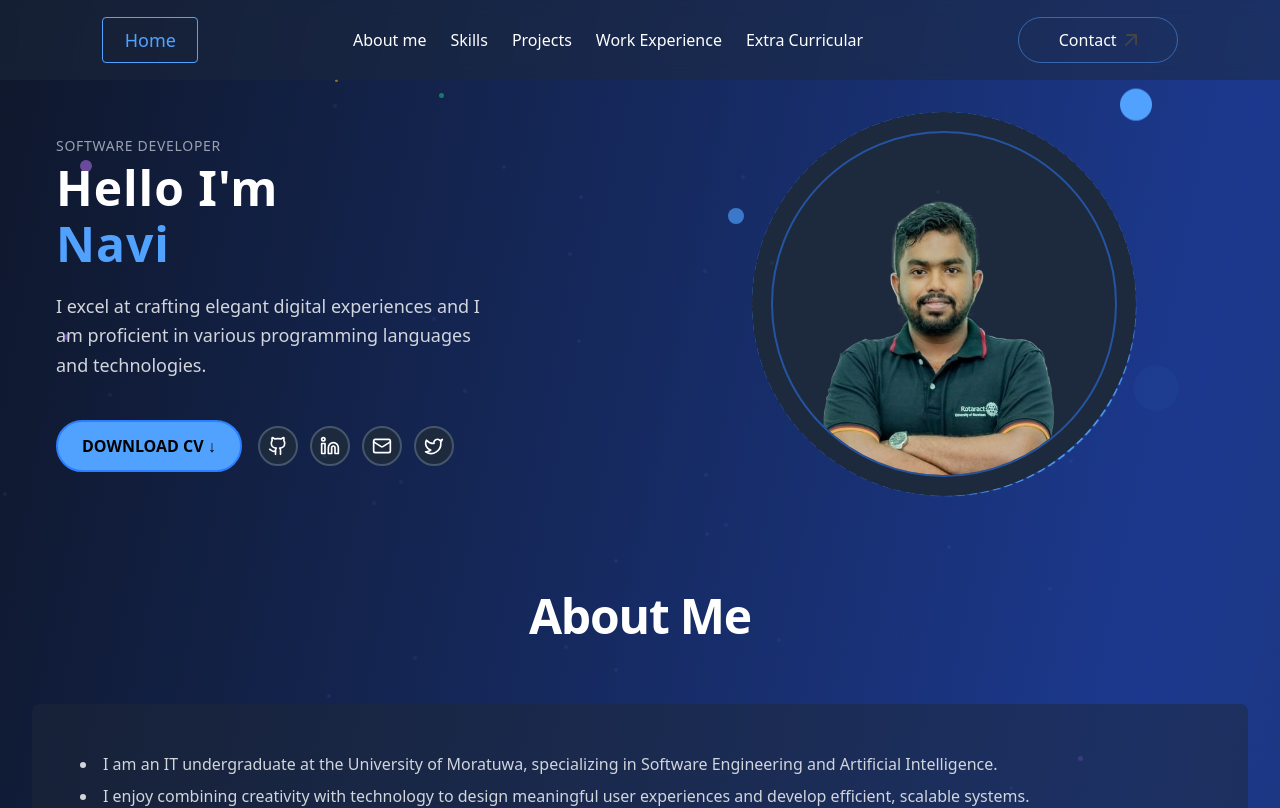
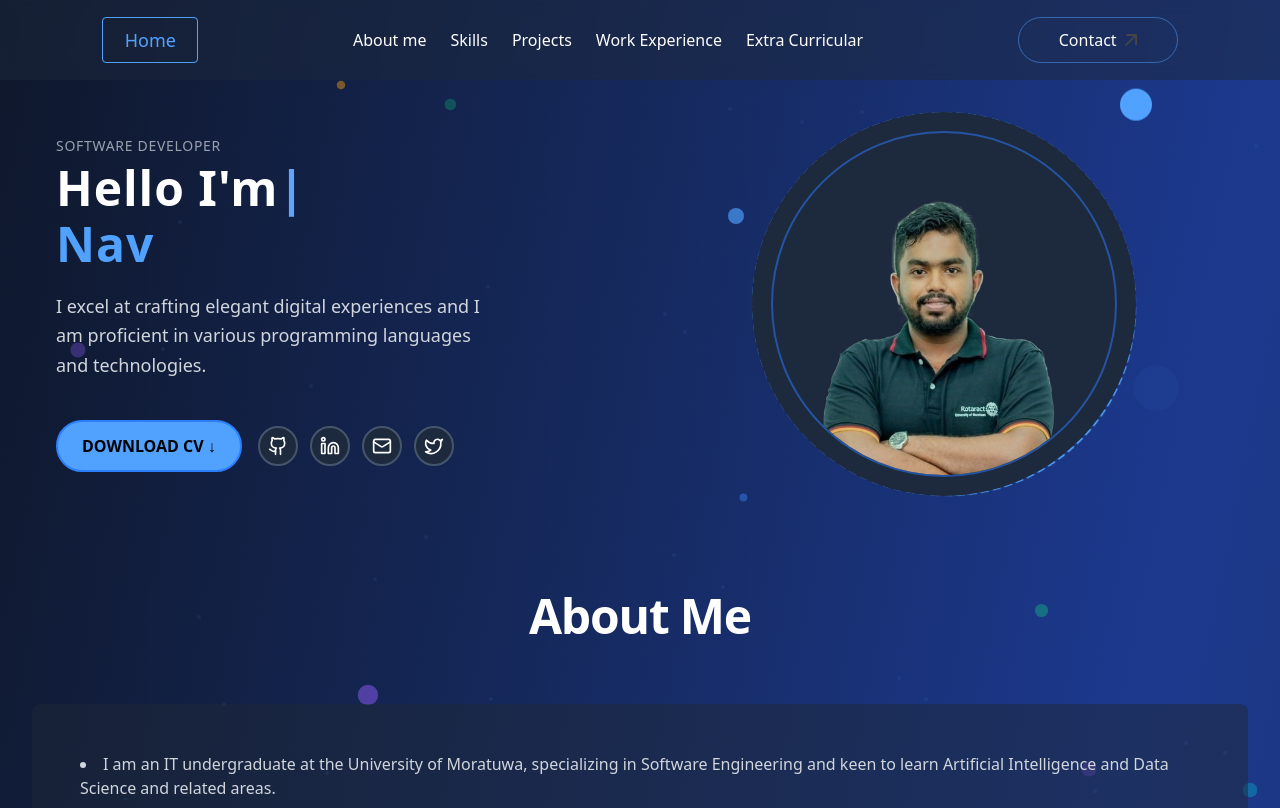
Before and after one commit to kin-lgtm/navindu-portfolio, a Next.js app: page / in a window 1280 px wide. Shown: the top 808 px of the page. Built offline with nearby package versions, Linux system fonts and the light colour scheme; a web font is replaced by a local one.

Commit message:
Update favicon and metadata

```diff
--- a/app/components/Header.jsx
+++ b/app/components/Header.jsx
@@ -8,7 +8,7 @@ import { assets } from '@/assets/assets';
 const Header = () => {
   // Typewriter effect for two-line header text
   const line1 = "Hello I'm";
-  const line2 = "Navindu Prabath Jayalth";
+  const line2 = "Navindu Prabath Jayalath";
   const [displayedLine1, setDisplayedLine1] = useState("");
   const [displayedLine2, setDisplayedLine2] = useState("");
   useEffect(() => {
--- a/app/components/Projects.jsx
+++ b/app/components/Projects.jsx
@@ -62,7 +62,7 @@ const Projects = () => {
   const DeviceMockup = ({ project }) => {
     if (project.deviceType === 'mobile') {
       return (
-        <div className="relative mx-auto">
+        <div id="projects" className="relative mx-auto">
           {/* Mobile Frame */}
           <div className="relative w-40 h-72 bg-gray-800 rounded-3xl p-2 shadow-2xl">
             <div className="w-full h-full bg-white rounded-2xl overflow-hidden relative">
@@ -83,7 +83,7 @@ const Projects = () => {
     }
 
     return (
-      <div className="relative">
+      <div  id="projects" className="relative">
         {/* Laptop Frame */}
         <div className="relative w-full max-w-sm mx-auto">
           {/* Screen */}
--- a/app/components/about-me.jsx
+++ b/app/components/about-me.jsx
@@ -57,7 +57,7 @@ const About = () => {
             className="group-hover:text-blue-300 transition-colors duration-300"
             variants={itemVariants}
           >
-            I am an IT undergraduate at the University of Moratuwa, specializing in Software Engineering and Artificial Intelligence.
+            I am an IT undergraduate at the University of Moratuwa, specializing in Software Engineering and keen to learn Artificial Intelligence and Data Science and related areas.
           </motion.li>
           <motion.li
             className="group-hover:text-blue-300 transition-colors duration-300"
--- a/app/pages/index.jsx
+++ b/app/pages/index.jsx
@@ -1,6 +1,11 @@
 "use client";
 
+
+// Clean up old comets less frequently for slower comets
+
+
 import React, { useState, useEffect } from 'react';
+import { motion } from 'framer-motion';
 import Skills from '../components/Skills';
 import Projects from '../components/Projects';
 import About from '../components/about-me';
@@ -11,43 +16,157 @@ import WorkExperience from '../components/Expirence';
 import Extracurricular from '../components/Extracurricular';
 
 const HomePage = () => {
-  const [particles, setParticles] = useState([]);
+  const [stars, setStars] = useState([]);
+  const [comets, setComets] = useState([]);
+  useEffect(() => {
+    const cleanup = setInterval(() => {
+      setComets(prevComets => prevComets.slice(-40)); // Keep only last 40 comets
+    }, 6000); // Clean up every 6 seconds
 
-  // Generate particles only on the client side
+    return () => clearInterval(cleanup);
+  }, []);
+
   useEffect(() => {
-    const newParticles = Array.from({ length: 25 }, (_, i) => ({
+    // Generate stars
+    const newStars = Array.from({ length: 50 }, (_, i) => ({
       id: i,
       x: Math.random() * 100,
       y: Math.random() * 100,
-      size: Math.random() * 4 + 2,
+      size: Math.random() * 24 + 4,
       color: ['#8b5cf6', '#3b82f6', '#10b981', '#f59e0b', '#06b6d4'][Math.floor(Math.random() * 5)],
-      delay: Math.random() * 3,
+      delay: Math.random() * 2,
     }));
-    setParticles(newParticles);
-  }, []); // Empty dependency array ensures this runs only once on mount
+    setStars(newStars);
+
+    // Generate slower, more graceful comet rain
+    const generateComets = () => {
+      const newComets = Array.from({ length: 12 }, (_, i) => ({
+        id: Date.now() + i + Math.random(), // Ensure unique IDs
+        startX: Math.random() * 100, // Random horizontal position
+        delay: Math.random() * 2, // Delay up to 2 seconds for staggering
+        speed: Math.random() * 3 + 6, // 6-9 seconds duration (much slower)
+        trailLength: Math.random() * 80 + 100, // 100-180px trail length
+      }));
+      return newComets;
+    };
+
+    setComets(generateComets());
+
+    // Generate new comets every 4 seconds for graceful timing
+    const interval = setInterval(() => {
+      setComets(prev => [...prev, ...generateComets()]);
+    }, 4000);
+
+    return () => clearInterval(interval);
+  }, []);
 
   return (
     <div className="relative min-h-screen w-full bg-gradient-to-br from-slate-900 via-blue-900 to-slate-800 overflow-hidden">
-      {/* Background Particles */}
-      {particles.map((particle) => (
-        <div
-          key={particle.id}
-          className="absolute rounded-full animate-pulse"
+      {/* Animated Stars */}
+      {stars.map((star) => (
+        <motion.div
+          key={star.id}
+          className="absolute rounded-full"
           style={{
-            left: `${particle.x}%`,
-            top: `${particle.y}%`,
-            width: `${particle.size}px`,
-            height: `${particle.size}px`,
-            backgroundColor: particle.color,
-            opacity: 0.6,
-            animationDelay: `${particle.delay}s`,
-            animationDuration: '3s',
+            left: `${star.x}%`,
+            top: `${star.y}%`,
+            width: `${star.size}px`,
+            height: `${star.size}px`,
+            backgroundColor: star.color,
+          }}
+          initial={{ opacity: 0, scale: 0.5 }}
+          animate={{
+            opacity: [0.3, 0.8, 0.3],
+            scale: [0.5, 1.2, 0.5],
+          }}
+          transition={{
+            duration: 2,
+            repeat: Infinity,
+            repeatType: 'reverse',
+            delay: star.delay,
           }}
         />
       ))}
 
+      {/* Realistic Comet Rain */}
+      {comets.map((comet) => (
+        <motion.div
+          key={comet.id}
+          className="fixed pointer-events-none"
+          style={{
+            width: '200px',
+            height: '8px',
+            zIndex: 99999, // Even higher z-index
+          }}
+          initial={{
+            x: `${comet.startX}vw`,
+            y: '-100px', // Start higher above screen
+            opacity: 0,
+          }}
+          animate={{
+            x: `${comet.startX + 15}vw`, // Gentler diagonal movement
+            y: 'calc(100vh + 100px)', // End lower below screen
+            opacity: [0, 0.8, 1, 1, 1, 0.8, 0], // More gradual fade
+          }}
+          transition={{
+            duration: comet.speed, // Now 6-9 seconds
+            delay: comet.delay,
+            ease: 'linear',
+            opacity: {
+              times: [0, 0.1, 0.2, 0.4, 0.7, 0.9, 1], // Smooth fade in and out
+            }
+          }}
+        >
+          {/* Comet Trail */}
+          <div
+            className="absolute"
+            style={{
+              width: `${comet.trailLength}px`,
+              height: '4px', // Slightly thicker
+              background: 'linear-gradient(90deg, transparent 0%, rgba(0, 255, 255, 0.5) 20%, rgba(0, 255, 255, 0.9) 60%, rgba(255, 255, 255, 1) 100%)',
+              transform: 'rotate(-25deg)', // Slightly less steep
+              transformOrigin: 'right center',
+              boxShadow: '0 0 20px rgba(0, 255, 255, 0.7), 0 0 40px rgba(0, 255, 255, 0.3)',
+              borderRadius: '2px',
+            }}
+          />
+
+          {/* Comet Head */}
+          <div
+            className="absolute rounded-full"
+            style={{
+              right: '-4px',
+              top: '-3px',
+              width: '10px',
+              height: '10px',
+              background: 'radial-gradient(circle, #ffffff 0%, #00ffff 60%, rgba(0, 255, 255, 0.3) 100%)',
+              boxShadow: '0 0 25px #00ffff, 0 0 45px rgba(255, 255, 255, 0.9), 0 0 60px rgba(0, 255, 255, 0.5)',
+            }}
+          />
+
+          {/* Secondary Glow */}
+          <div
+            className="absolute"
+            style={{
+              width: `${comet.trailLength * 0.7}px`,
+              height: '8px',
+              background: 'linear-gradient(90deg, transparent 0%, rgba(0, 255, 255, 0.3) 30%, rgba(255, 255, 255, 0.5) 100%)',
+              transform: 'rotate(-25deg)',
+              transformOrigin: 'right center',
+              top: '-2px',
+              filter: 'blur(2px)',
+            }}
+          />
+        </motion.div>
+      ))}
+
       {/* Background Grid Lines */}
-      <div className="absolute inset-0 opacity-10">
+      <motion.div
+        className="absolute inset-0 opacity-10"
+        initial={{ opacity: 0 }}
+        animate={{ opacity: 0.1 }}
+        transition={{ duration: 1 }}
+      >
         <div
           className="absolute inset-0"
           style={{
@@ -58,20 +177,11 @@ const HomePage = () => {
             backgroundSize: '50px 50px',
           }}
         ></div>
-      </div>
-
-      {/* Additional Floating Elements */}
-      <div className="absolute top-20 right-20 w-2 h-2 bg-blue-400 rounded-full animate-ping"></div>
-      <div className="absolute top-40 left-20 w-3 h-3 bg-purple-400 rounded-full animate-pulse"></div>
-      <div className="absolute bottom-40 right-40 w-4 h-4 bg-green-400 rounded-full animate-bounce"></div>
-      <div
-        className="absolute bottom-20 left-40 w-2 h-2 bg-yellow-400 rounded-full animate-ping"
-        style={{ animationDelay: '1s' }}
-      ></div>
+      </motion.div>
 
       {/* Main Content */}
       <Navbar />
-      <div className="relative z-10 mx-auto px-8 py-16">
+      <div className="relative z-0 mx-auto px-8 py-16">
         <Header />
         <About />
         <Skills />
@@ -79,7 +189,6 @@ const HomePage = () => {
         <WorkExperience />
         <Extracurricular />
         <Contact />
-
       </div>
     </div>
   );
```
